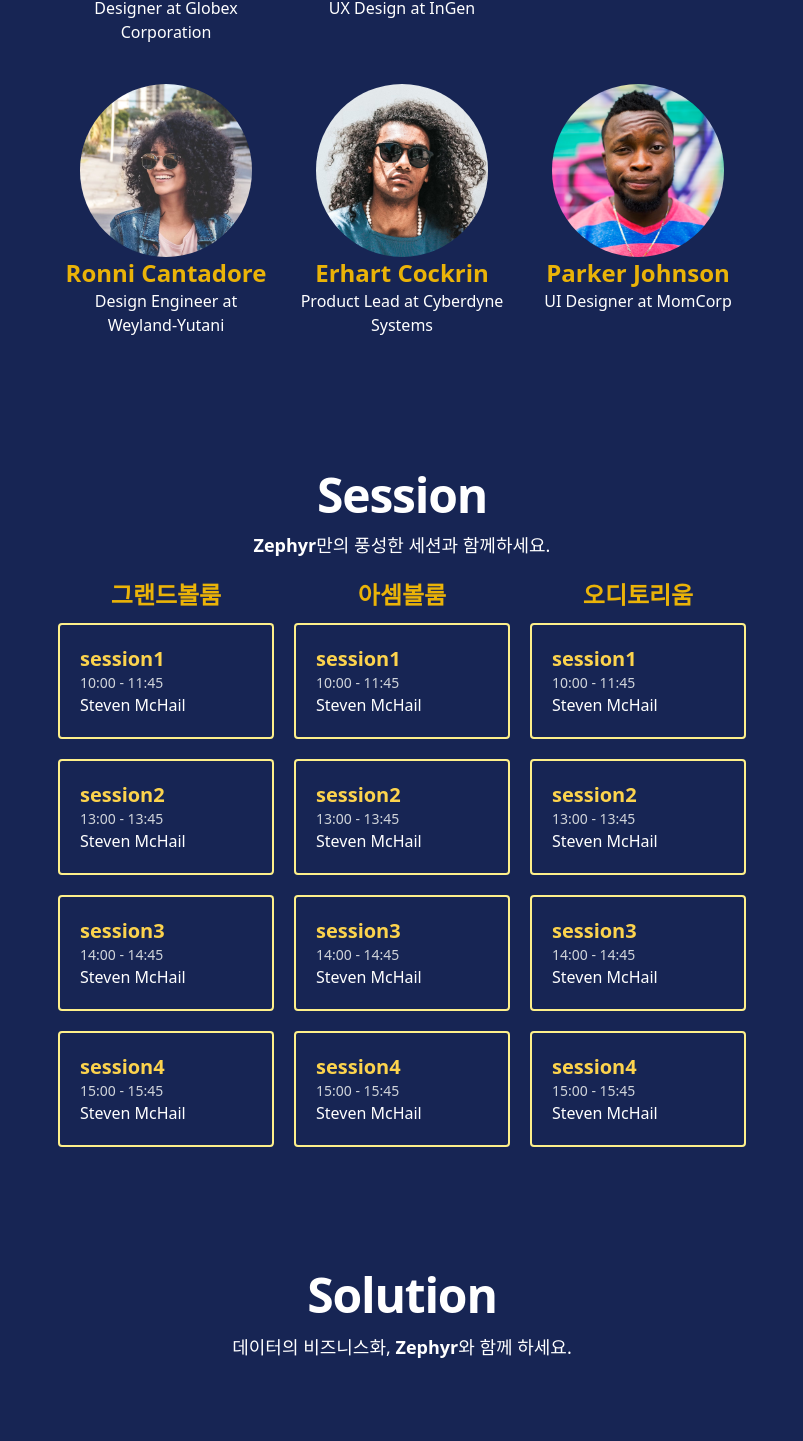
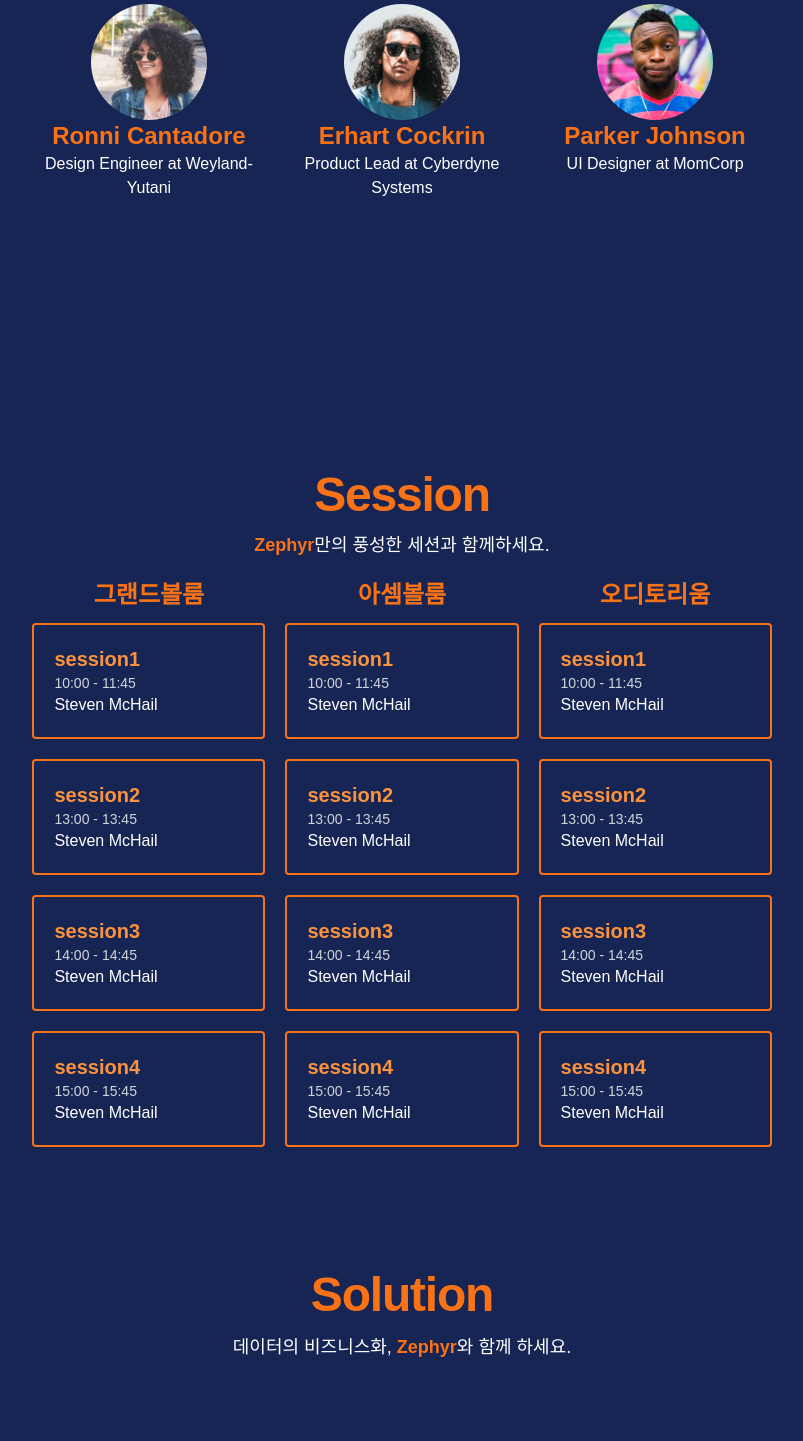
Before and after one commit to jratul/zephyr-meetup-2024, a Next.js app: page / in a window 1280 px wide. Shown: the part 1177-2618 px from the top of the page, without its empty margins (366-1169 px from the left). Built offline with nearby package versions, Linux system fonts and the light colour scheme; a web font is replaced by a local one.

Commit message:
chg font colors

```diff
--- a/src/app/(sections)/Contact.tsx
+++ b/src/app/(sections)/Contact.tsx
@@ -2,11 +2,11 @@ export default function Contact() {
   return (
     <div className="p-10">
       <div className="mx-auto text-center">
-        <p className="mt-2 text-4xl font-bold tracking-tight text-primary sm:text-5xl">
+        <p className="mt-2 text-4xl font-bold tracking-tight text-orange-500 sm:text-5xl">
           Contact
         </p>
         <p className="mt-2 text-lg text-white">
-          <span className="text-primary font-semibold">Zephyr</span>는 새로운
+          <span className="text-orange-500 font-semibold">Zephyr</span>는 새로운
           인연을 기다립니다.
         </p>
       </div>
@@ -16,13 +16,13 @@ export default function Contact() {
             type="email"
             name="floating_email"
             id="floating_email"
-            className="block py-2.5 px-0 w-full text-sm text-white bg-transparent border-0 border-b-2 border-gray-300 appearance-none focus:outline-none focus:ring-0 focus:border-yellow-500 peer"
+            className="block py-2.5 px-0 w-full text-sm text-white bg-transparent border-0 border-b-2 border-gray-300 appearance-none focus:outline-none focus:ring-0 focus:border-orange-500 peer"
             placeholder=" "
             required
           />
           <label
             htmlFor="floating_email"
-            className="peer-focus:font-medium absolute text-sm text-gray-300 duration-300 transform -translate-y-6 scale-75 top-3 -z-10 origin-[0] peer-focus:start-0 rtl:peer-focus:translate-x-1/4 rtl:peer-focus:left-auto peer-focus:text-yellow-500 peer-placeholder-shown:scale-100 peer-placeholder-shown:translate-y-0 peer-focus:scale-75 peer-focus:-translate-y-6"
+            className="peer-focus:font-medium absolute text-sm text-gray-300 duration-300 transform -translate-y-6 scale-75 top-3 -z-10 origin-[0] peer-focus:start-0 rtl:peer-focus:translate-x-1/4 rtl:peer-focus:left-auto peer-focus:text-orange-500 peer-placeholder-shown:scale-100 peer-placeholder-shown:translate-y-0 peer-focus:scale-75 peer-focus:-translate-y-6"
           >
             Email
           </label>
@@ -32,13 +32,13 @@ export default function Contact() {
             type="email"
             name="floating_email"
             id="floating_email"
-            className="block py-2.5 px-0 w-full text-sm text-white bg-transparent border-0 border-b-2 border-gray-300 appearance-none focus:outline-none focus:ring-0 focus:border-yellow-500 peer"
+            className="block py-2.5 px-0 w-full text-sm text-white bg-transparent border-0 border-b-2 border-gray-300 appearance-none focus:outline-none focus:ring-0 focus:border-orange-500 peer"
             placeholder=" "
             required
           />
           <label
             htmlFor="floating_email"
-            className="peer-focus:font-medium absolute text-sm text-gray-300 duration-300 transform -translate-y-6 scale-75 top-3 -z-10 origin-[0] peer-focus:start-0 rtl:peer-focus:translate-x-1/4 rtl:peer-focus:left-auto peer-focus:text-yellow-500 peer-placeholder-shown:scale-100 peer-placeholder-shown:translate-y-0 peer-focus:scale-75 peer-focus:-translate-y-6"
+            className="peer-focus:font-medium absolute text-sm text-gray-300 duration-300 transform -translate-y-6 scale-75 top-3 -z-10 origin-[0] peer-focus:start-0 rtl:peer-focus:translate-x-1/4 rtl:peer-focus:left-auto peer-focus:text-orange-500 peer-placeholder-shown:scale-100 peer-placeholder-shown:translate-y-0 peer-focus:scale-75 peer-focus:-translate-y-6"
           >
             Title
           </label>
@@ -56,7 +56,7 @@ export default function Contact() {
           placeholder="당신의 의견을 기다립니다."
         />
         <div className="flex justify-end">
-          <a className="text-gray-900 cursor-pointer rounded-md bg-yellow-500 p-3 hover:bg-yellow-300 font-semibold">
+          <a className="text-gray-900 cursor-pointer rounded-md bg-orange-500 p-3 hover:bg-orange-300 font-semibold">
             보내기
           </a>
         </div>
--- a/src/app/(sections)/Session.tsx
+++ b/src/app/(sections)/Session.tsx
@@ -80,26 +80,26 @@ export default function Session() {
   return (
     <div className="p-10">
       <div className="mx-auto text-center">
-        <p className="mt-2 text-4xl font-bold tracking-tight text-primary sm:text-5xl">
+        <p className="mt-2 text-4xl font-bold tracking-tight text-orange-500 sm:text-5xl">
           Session
         </p>
         <p className="mt-3 mb-5 text-lg text-white">
-          <span className="text-primary font-semibold">Zephyr</span>만의 풍성한
-          세션과 함께하세요.
+          <span className="text-orange-500 font-semibold">Zephyr</span>만의
+          풍성한 세션과 함께하세요.
         </p>
       </div>
       <div className="mx-auto grid sm:grid-cols-1 md:grid-cols-3 gap-x-5">
         {sessionData.map((placeInfo) => (
           <div className="col-span-1" key={placeInfo.place}>
-            <p className="text-center text-yellow-500 text-2xl font-semibold mb-3">
+            <p className="text-center text-orange-500 text-2xl font-semibold mb-3">
               {placeInfo.place}
             </p>
             {placeInfo.sessions.map((session) => (
               <div
-                className="mx-auto p-5 mb-5 border-yellow-200 border-2 rounded"
+                className="mx-auto p-5 mb-5 border-orange-500 border-2 rounded"
                 key={session.title}
               >
-                <p className="text-amber-300 text-xl font-semibold">
+                <p className="text-orange-400 text-xl font-semibold">
                   {session.title}
                 </p>
                 <p className="text-gray-300 text-sm">{session.time}</p>
--- a/src/app/(sections)/Solution.tsx
+++ b/src/app/(sections)/Solution.tsx
@@ -50,22 +50,25 @@ export default function Solution() {
     <div className="py-10">
       <div className="mx-auto px-6">
         <div className="mx-auto text-center">
-          <p className="mt-2 text-4xl font-bold tracking-tight text-primary sm:text-5xl">
+          <p className="mt-2 text-4xl font-bold tracking-tight text-orange-500 sm:text-5xl">
             Solution
           </p>
         </div>
         <p className="mt-3 text-lg leading-8 text-white text-center">
           데이터의 비즈니스화,{" "}
-          <span className="text-primary font-semibold">Zephyr</span>와 함께
+          <span className="text-orange-500 font-semibold">Zephyr</span>와 함께
           하세요.
         </p>
         <div className="mt-20 flow-root">
-          <div className="isolate -mt-16 grid max-w-sm grid-cols-1 gap-y-16 divide-y divide-yellow-300 sm:mx-auto lg:-mx-8 lg:mt-0 lg:max-w-none lg:grid-cols-3 lg:divide-x lg:divide-y-0 xl:-mx-4">
+          <div className="isolate -mt-16 grid max-w-sm grid-cols-1 gap-y-16 divide-y divide-orange-300 sm:mx-auto lg:-mx-8 lg:mt-0 lg:max-w-none lg:grid-cols-3 lg:divide-x lg:divide-y-0 xl:-mx-4">
             {tiers.map((tier) => (
-              <div key={tier.id} className="pt-16 lg:px-8 lg:pt-0 xl:px-14">
+              <div
+                key={tier.id}
+                className="pt-16 lg:px-8 lg:pt-0 xl:px-14 font-sans"
+              >
                 <h3
                   id={tier.id}
-                  className="text-base font-semibold leading-7 text-primary"
+                  className="text-base font-semibold leading-7 text-orange-500"
                 >
                   {tier.name}
                 </h3>
@@ -82,7 +85,7 @@ export default function Solution() {
                 </p>
                 <a
                   aria-describedby={tier.id}
-                  className="cursor-pointer mt-10 block rounded-md bg-primary px-3 py-2 text-center text-sm font-semibold leading-6 text-background shadow-sm hover:bg-yellow-300"
+                  className="cursor-pointer mt-10 block rounded-md bg-orange-500 px-3 py-2 text-center text-sm font-semibold leading-6 text-background shadow-sm hover:bg-orange-300"
                 >
                   Buy plan
                 </a>
@@ -97,7 +100,7 @@ export default function Solution() {
                     <li key={feature} className="flex gap-x-3">
                       <CheckCircleIcon
                         aria-hidden="true"
-                        className="h-6 w-5 flex-none text-yellow-500"
+                        className="h-6 w-5 flex-none text-orange-500"
                       />
                       {feature}
                     </li>
--- a/src/app/(sections)/Speaker.tsx
+++ b/src/app/(sections)/Speaker.tsx
@@ -35,18 +35,18 @@ export default function Speaker() {
   return (
     <div className="p-10">
       <div className="mx-auto text-center">
-        <p className="mt-2 text-4xl font-bold tracking-tight text-primary sm:text-5xl">
+        <p className="mt-2 text-4xl font-bold tracking-tight text-orange-500 sm:text-5xl">
           Speaker
         </p>
         <p className="mt-3 mb-8 text-lg text-white">
-          <span className="text-primary font-semibold">Zephyrian</span>이
+          <span className="text-orange-500 font-semibold">Zephyrian</span>이
           여러분을 이끌 것입니다.
         </p>
       </div>
       <div className="mx-auto grid sm:grid-cols-1 md:grid-cols-3 gap-x-5 gap-y-10">
         {speakerData.map((speaker) => (
           <div className="col-span-1" key={speaker.name}>
-            <div className="w-4/5 rounded-full m-auto overflow-hidden">
+            <div className="w-1/2 rounded-full m-auto overflow-hidden">
               <img
                 src={speaker.image}
                 alt={speaker.name}
@@ -54,7 +54,7 @@ export default function Speaker() {
               />
             </div>
             <div className="text-center">
-              <p className="text-yellow-500 font-semibold text-2xl">
+              <p className="text-orange-500 font-semibold text-2xl">
                 {speaker.name}
               </p>
               <p>{speaker.job}</p>
--- a/src/app/Main.tsx
+++ b/src/app/Main.tsx
@@ -36,7 +36,7 @@ export default function Main({ curSectionIdx }: Props) {
       {pages.map((page, idx) => (
         <div
           key={idx}
-          className="lg:h-svh sm:h-auto w-3/4 mx-auto"
+          className="lg:h-svh sm:h-auto w-4/5 mx-auto"
           ref={(element) => {
             divRef.current[idx] = element;
           }}
--- a/src/app/globals.css
+++ b/src/app/globals.css
@@ -19,3 +19,11 @@
 .font-tenada {
   font-family: "Tenada";
 }
+
+img {
+  -webkit-user-drag: none;
+  -khtml-user-drag: none;
+  -moz-user-drag: none;
+  -o-user-drag: none;
+  user-drag: none;
+}
--- a/src/app/layout.tsx
+++ b/src/app/layout.tsx
@@ -21,7 +21,7 @@ export default function RootLayout({
 }>) {
   return (
     <html lang="ko" className={`${pretendard.variable}`}>
-      <body className="bg-blue-950 text-white">{children}</body>
+      <body className="bg-blue-950 text-white font-pretendard">{children}</body>
     </html>
   );
 }
```
Also changed, not shown: public/images/zephyr-right-bg.png.
